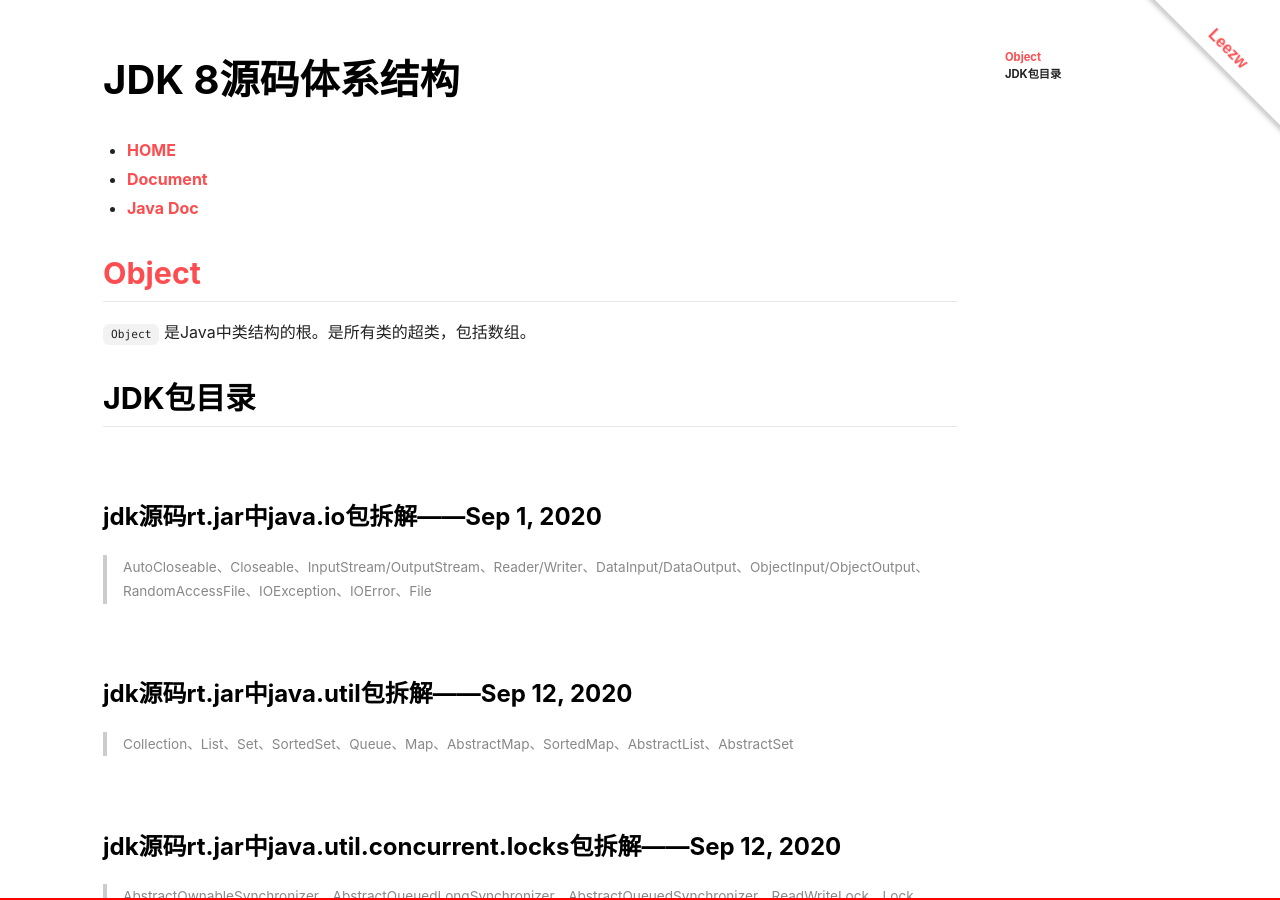
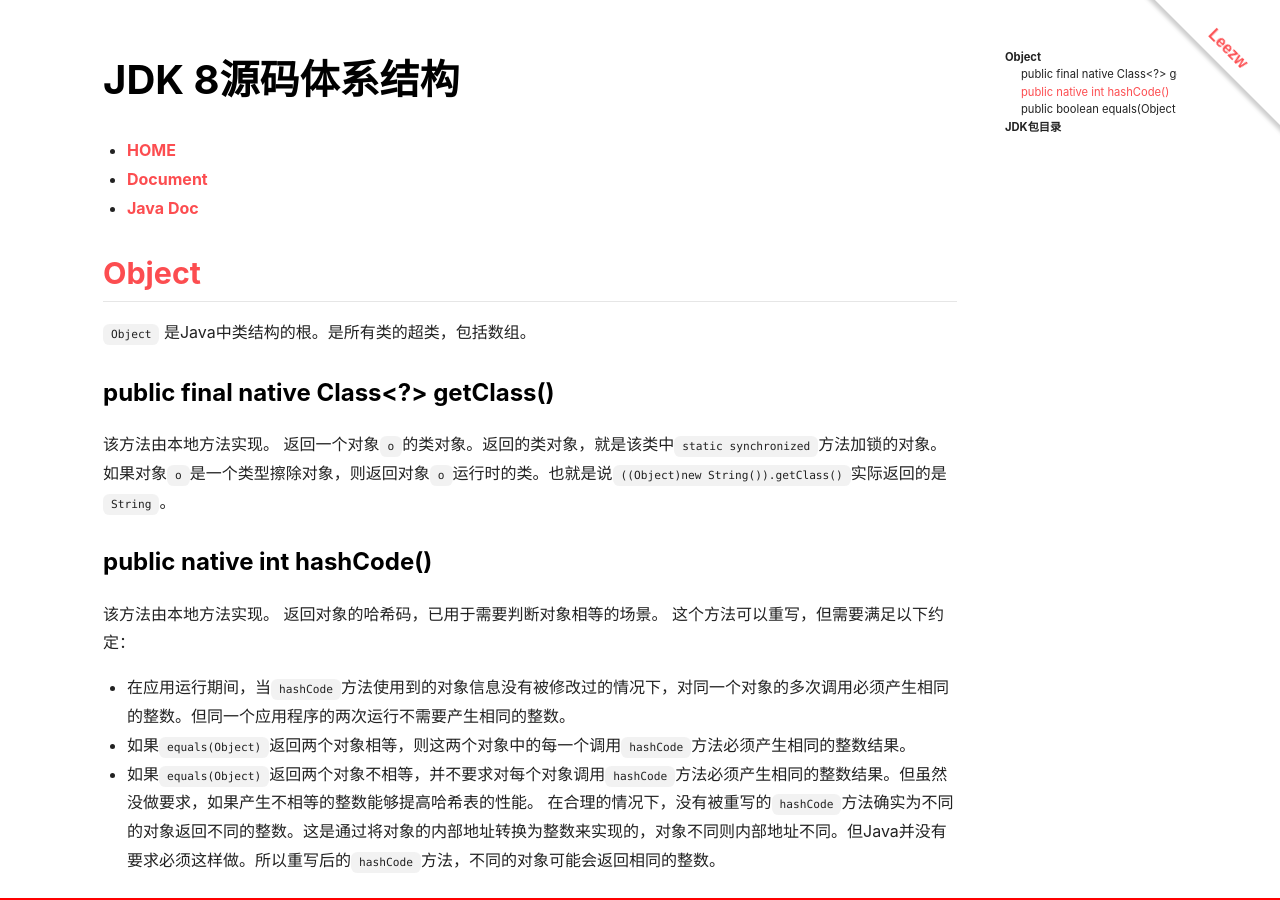
Before and after one commit to quantum-li/quantum-li.github.io, a Jekyll site: the page built from _posts/2020-10-09-jdk-source.md, in a window 1280 px wide and 900 px high. Built offline with Jekyll 4.4.1, drawn with Linux system fonts in a browser that asks for light colours; nearby versions of some CDN libraries; some of the changed text lies outside the part shown.

Commit message:
2021-11-10 19:36:47

```diff
--- a/_posts/2020-10-09-jdk-source.md
+++ b/_posts/2020-10-09-jdk-source.md
@@ -18,6 +18,24 @@ excerpt: 介绍jdk包结构，类及接口继承实现关系来了解jdk源码
 
 `Object` 是Java中类结构的根。是所有类的超类，包括数组。
 
+### public final native Class<?> getClass()
+
+该方法由本地方法实现。
+返回一个对象`o`的类对象。返回的类对象，就是该类中`static synchronized`方法加锁的对象。
+如果对象`o`是一个类型擦除对象，则返回对象`o`运行时的类。也就是说`((Object)new String()).getClass()`实际返回的是`String`。
+
+### public native int hashCode()
+
+该方法由本地方法实现。
+返回对象的哈希码，已用于需要判断对象相等的场景。
+这个方法可以重写，但需要满足以下约定：
++ 在应用运行期间，当`hashCode`方法使用到的对象信息没有被修改过的情况下，对同一个对象的多次调用必须产生相同的整数。但同一个应用程序的两次运行不需要产生相同的整数。
++ 如果`equals(Object)`返回两个对象相等，则这两个对象中的每一个调用`hashCode`方法必须产生相同的整数结果。
++ 如果`equals(Object)`返回两个对象不相等，并不要求对每个对象调用`hashCode`方法必须产生相同的整数结果。但虽然没做要求，如果产生不相等的整数能够提高哈希表的性能。
+在合理的情况下，没有被重写的`hashCode`方法确实为不同的对象返回不同的整数。这是通过将对象的内部地址转换为整数来实现的，对象不同则内部地址不同。但Java并没有要求必须这样做。所以重写后的`hashCode`方法，不同的对象可能会返回相同的整数。
+
+### public boolean equals(Object obj)
+
 
 
 ## JDK包目录
```
